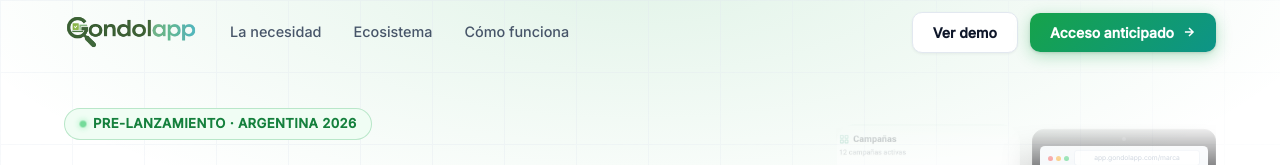
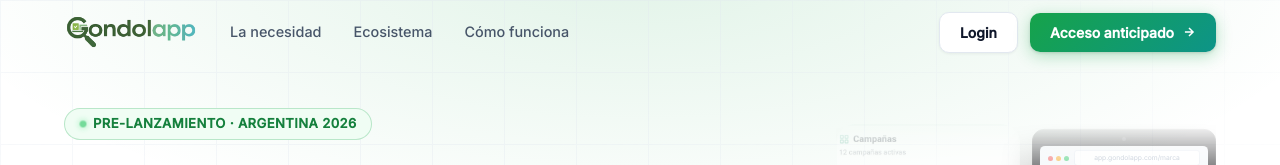
Before and after one commit to manueldo-md/gondolapp-website, a Next.js app: page / in a window 1280 px wide. Shown: the top 165 px of the page. Built offline with nearby package versions, Linux system fonts and the light colour scheme.

Commit message:
Nav: replace Ver demo with Login button linking to app
Co-Authored-By: Claude Opus 4.6 (1M context) <noreply@anthropic.com>

```diff
--- a/components/Nav.tsx
+++ b/components/Nav.tsx
@@ -52,8 +52,8 @@ export default function Nav() {
           </div>
 
           <div className="hidden md:flex items-center gap-3">
-            <a href="#contacto" className="btn btn-secondary" style={{ padding: "9px 20px", fontSize: "0.875rem" }}>
-              Ver demo
+            <a href="https://gondolapp-delta.vercel.app/" className="btn btn-secondary" style={{ padding: "9px 20px", fontSize: "0.875rem" }} target="_blank" rel="noopener noreferrer">
+              Login
             </a>
             <a href="#contacto" className="btn btn-primary" style={{ padding: "9px 20px", fontSize: "0.875rem" }}>
               Acceso anticipado
```
